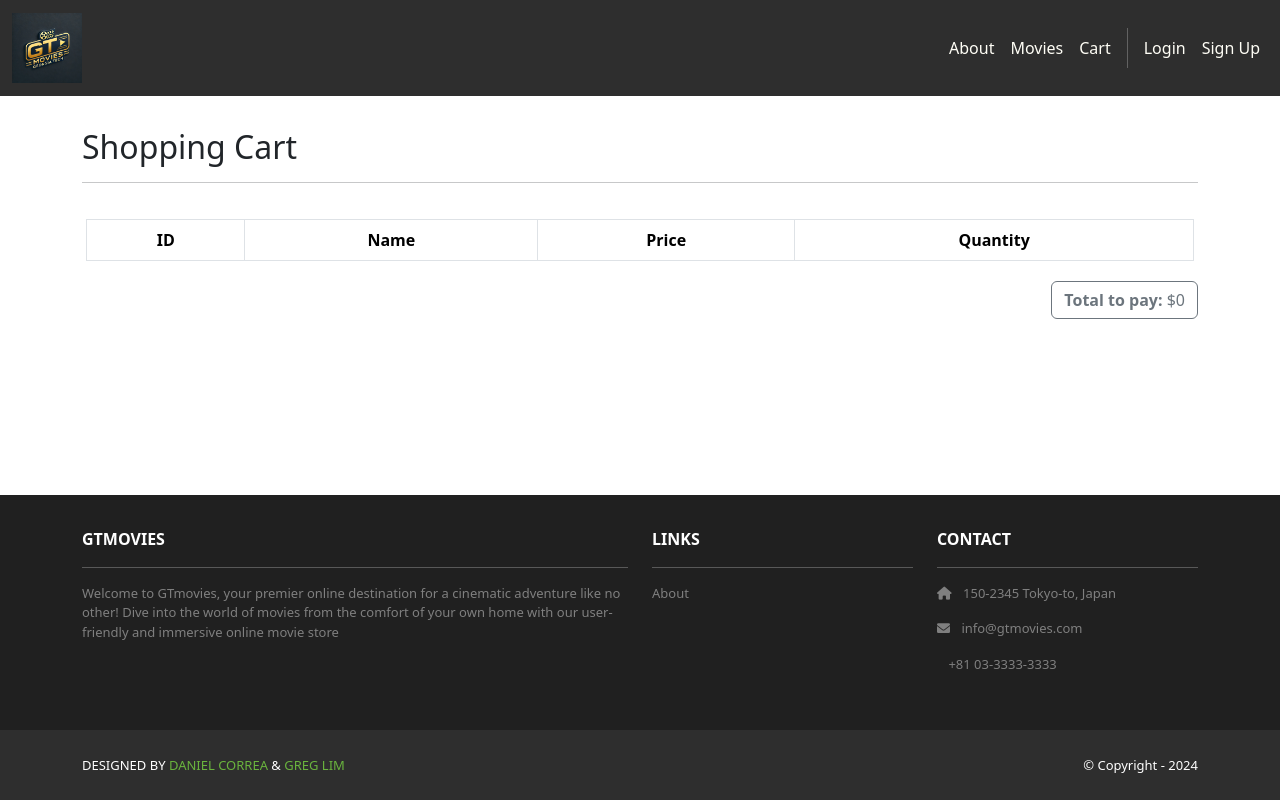
After one commit to bharath-yel/GTmovies, a Django app: page /cart/ in a window 1280 px wide. The commit adds this page. Run offline with Django 4.2, Linux system fonts and the light colour scheme; lists and menus that the app fills with data are empty.

Commit message:
Can add items to cart and see cart

```diff
--- a/GTmovies/templates/base.html
+++ b/GTmovies/templates/base.html
@@ -41,6 +41,9 @@
                         </li>
                         <li class="nav-item">
                             <a class="nav-link" href="{% url 'movies.index' %}">Movies</a>
+                        </li>
+                        <li class="nav-item">
+                            <a class="nav-link" href="{% url 'movies.index' %}">Cart</a>
                         </li>
 
                         <!-- Divider (for large screens) -->
--- /dev/null
+++ b/cart/templates/cart/index.html
@@ -0,0 +1,43 @@
+{% extends 'base.html' %}
+{%  block content %}
+{% load static %}
+{% load cart_filters %}
+<div class="p-3">
+    <div class="container">
+        <div class="row mt-3">
+            <div class="col mx-auto mb-3">
+                <h2>Shopping Cart</h2>
+                <hr />
+            </div>
+        </div>
+        <div class="row m-1">
+            <table class="table table-bordered table-striped text-center">
+                <thead>
+                    <tr>
+                        <th scope="col">ID</th>
+                        <th scope="col">Name</th>
+                        <th scope="col">Price</th>
+                        <th scope="col">Quantity</th>
+                    </tr>
+                </thead>
+                <tbody>
+                    {% for movie in template_data.movies_in_cart %}
+                    <tr>
+                        <td>{{ movie.id }}</td>
+                        <td>{{ movie.name }}</td>
+                        <td>{{ movie.price }}</td>
+                        <td>{{ request.session.cart|get_quantity:movie.id }}</td>
+                    </tr>
+                    {% endfor %}
+                </tbody>
+            </table>
+        </div>
+        <div class="row">
+            <div class="text-end">
+                <a class="btn btn-outline-secondary mb-2"><b>Total to pay:</b>
+                ${{ template_data.cart_total }}</a>
+            </div>
+        </div>
+    </div>
+</div>
+{% endblock content %}
--- a/cart/utils.py
+++ b/cart/utils.py
@@ -1,6 +1,6 @@
 def calculate_cart_total(cart, movies_in_cart):
     total = 0
-    for move in movies_in_cart:
+    for movie in movies_in_cart:
         quantity = cart[str(movie.id)]
         total += movie.price * int(quantity)
     return total
--- a/cart/views.py
+++ b/cart/views.py
@@ -21,4 +21,4 @@ def add(request, id):
   cart = request.session.get('cart', {})
   cart[id] = request.POST['quantity']
   request.session['cart'] = cart
-  return redirect('home.index')
+  return redirect('cart.index')
```
Also changed, not shown: db.sqlite3.
